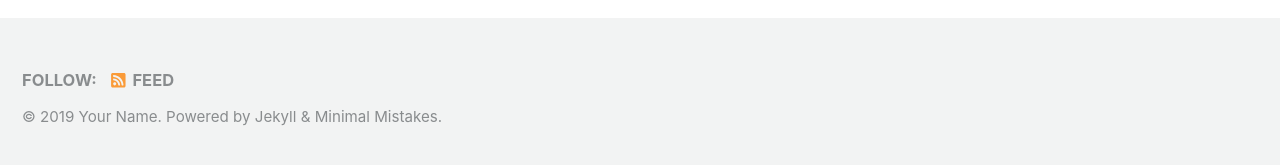
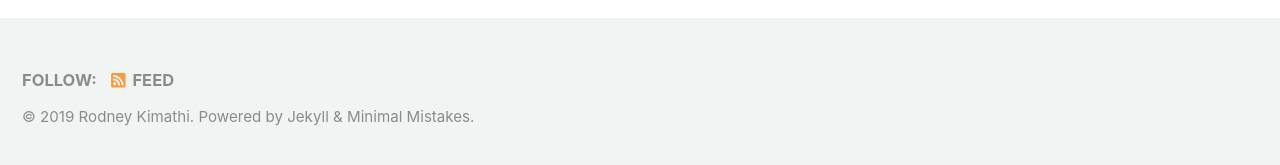
Before and after one commit to rkimathi/rkimathi.github.io, a Jekyll site: the page built from index.html, in a window 1280 px wide and 900 px high, scrolled down 222 px. Shown: the part 727-892 px from the top of the window. Built offline with Jekyll 4.4.1, drawn with Linux system fonts in a browser that asks for light colours; cached includes are drawn as plain includes; nearby versions of some CDN libraries; the list of posts is cut into pages by our own code.

Commit message:
Update site name

```diff
--- a/_config.yml
+++ b/_config.yml
@@ -18,7 +18,7 @@ minimal_mistakes_skin    : "default" # "air", "aqua", "contrast", "dark", "dirt"
 locale                   : "en-US"
 title                    : "Site Title"
 title_separator          : "-"
-name                     : "Your Name"
+name                     : "Rodney Kimathi"
 description              : "An amazing website."
 url                      : # the base hostname & protocol for your site e.g. "https://mmistakes.github.io"
 baseurl                  : # the subpath of your site, e.g. "/blog"
```
